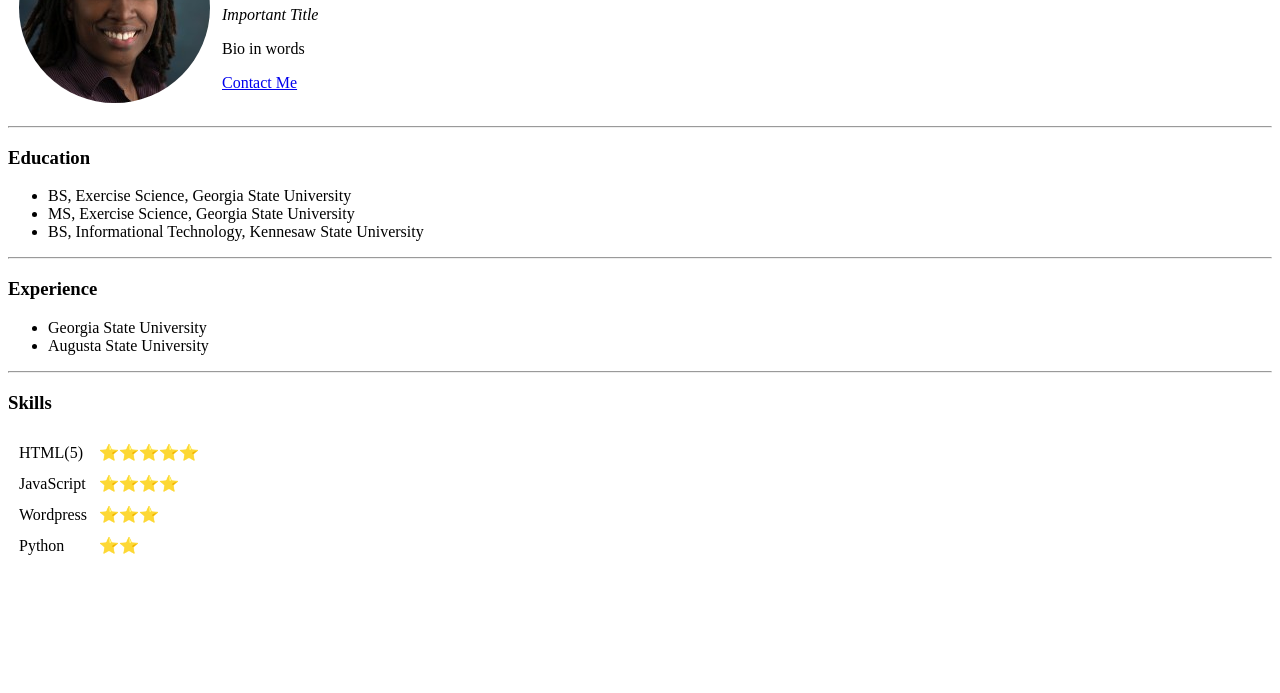
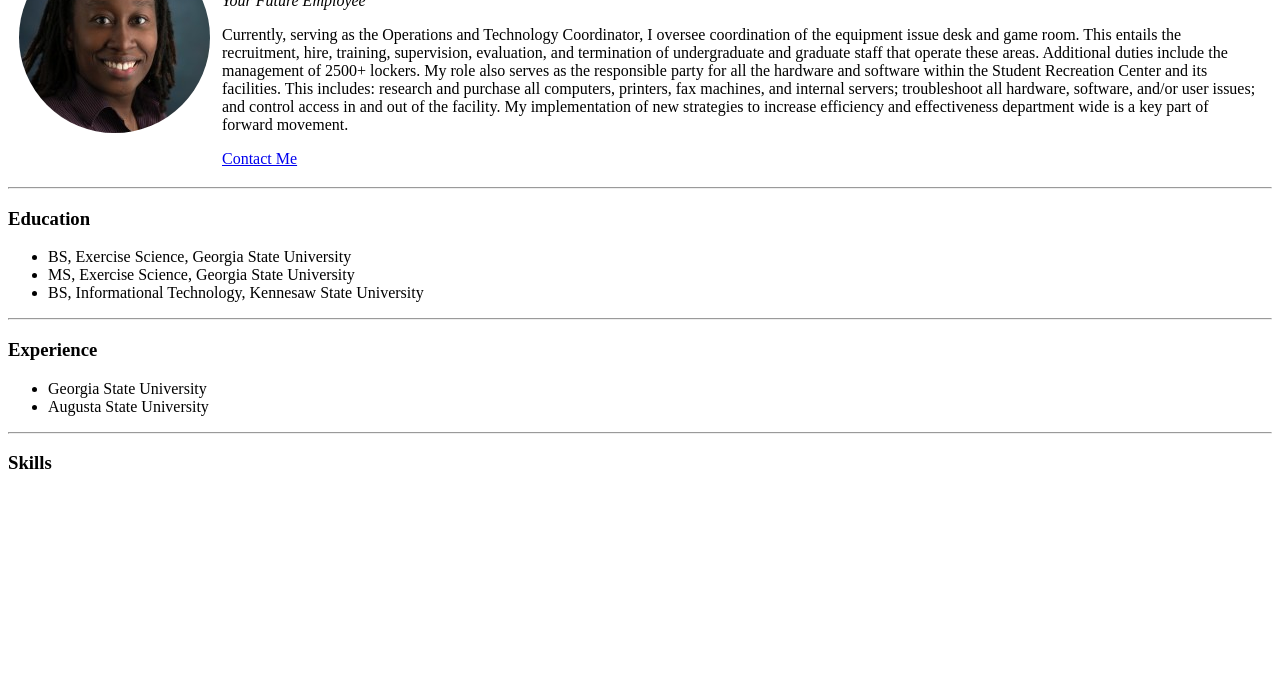
Before and after one commit to sabrablackwell/cv, a plain HTML site: page index.html in a window 1280 px wide. Shown: the part 107-800 px from the top of the page. Drawn offline with Linux system fonts and the light colour scheme.

Commit message:
Update index.html

```diff
--- a/index.html
+++ b/index.html
@@ -3,7 +3,7 @@
 
 <head>
   <meta charset="utf-8">
-  <title>Sabra's Personal Site</title>
+  <title>Sabra's Resume</title>
 </head>
 
 <body>
@@ -12,8 +12,8 @@
       <td><img src="SabraBlackwellHeadshot.png" alt="Sabra Blackwell Photo"></td>
       <td>
         <h1>Sabra Blackwell</h1>
-        <p><em>Important Title</em></p>
-        <p>Bio in words</p>
+        <p><em>Your Future Employee</em></p>
+        <p>Currently, serving as the Operations and Technology Coordinator, I oversee coordination of the equipment issue desk and game room. This entails the recruitment, hire, training, supervision, evaluation, and termination of undergraduate and graduate staff that operate these areas. Additional duties include the management of 2500+ lockers. My role also serves as the responsible party for all the hardware and software within the Student Recreation Center and its facilities. This includes: research and purchase all computers, printers, fax machines, and internal servers; troubleshoot all hardware, software, and/or user issues; and control access in and out of the facility. My implementation of new strategies to increase efficiency and effectiveness department wide is a key part of forward movement.</p>
         <a href="Contact.html">Contact Me</a>
       </td>
     </tr>
@@ -37,24 +37,6 @@
   <hr>
 
   <h3>Skills</h3>
-  <table cellspacing="10">
-    <tr>
-      <td>HTML(5)</td>
-      <td>⭐⭐⭐⭐⭐</td>
-    </tr>
-    <tr>
-      <td>JavaScript</td>
-      <td>⭐⭐⭐⭐</td>
-    </tr>
-    <tr>
-      <td>Wordpress</td>
-      <td>⭐⭐⭐</td>
-    </tr>
-    <tr>
-      <td>Python</td>
-      <td>⭐⭐</td>
-    </tr>
-  </table>
 </body>
 
 </html>
```
